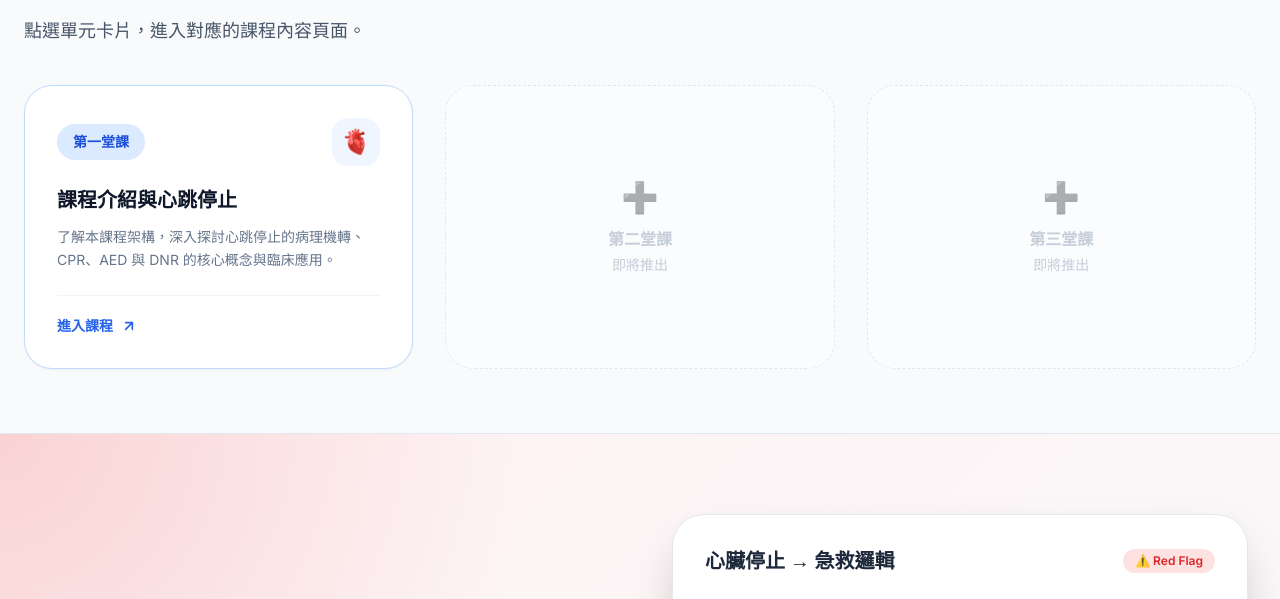
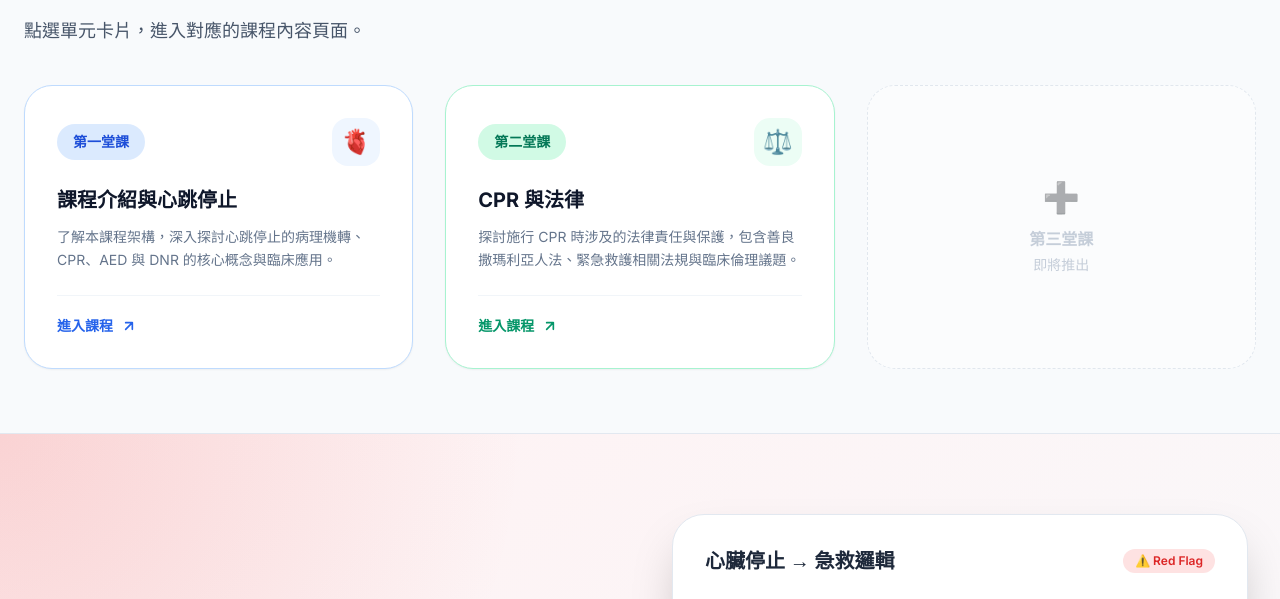
Before and after one commit to DrJimmy603ntsu/PreviewBeforeClass, a plain HTML site: page CPR/CPRGlobalView.html in a window 1280 px wide. Shown: the part 501-1100 px from the top of the page. Drawn offline with nearby package versions, Linux system fonts and the light colour scheme.

Commit message:
Add lesson card for CPR and Law section
Added a new lesson card for 'CPR 與法律' with details about legal responsibilities and protections related to CPR.

```diff
--- a/CPR/CPRGlobalView.html
+++ b/CPR/CPRGlobalView.html
@@ -161,7 +161,6 @@
   </style>
 </head>
 <body class="font-sans text-slate-800">
-
   <!-- Navbar -->
   <header class="sticky top-0 z-50 border-b border-slate-200 bg-white/90 backdrop-blur-lg">
     <div class="max-w-7xl mx-auto px-6 py-4 flex items-center justify-between">
@@ -191,7 +190,6 @@
       </a>
     </div>
   </header>
-
   <!-- ✅ Kahoot Pre-Quiz Banner -->
   <section id="quiz" class="kahoot-banner py-14 px-6">
     <div class="kahoot-dots" aria-hidden="true">
@@ -246,7 +244,6 @@
       </div>
     </div>
   </section>
-
   <!-- ✅ NEW: Section - Course Units / Lesson 1 -->
   <section id="lesson1" class="py-16 bg-slate-50 border-b border-slate-200">
     <div class="max-w-7xl mx-auto px-6">
@@ -276,12 +273,26 @@
             </svg>
           </div>
         </a>
-        <!-- Placeholder cards for future lessons -->
-        <div class="bg-white rounded-[28px] p-8 border border-dashed border-slate-300 flex flex-col items-center justify-center text-center opacity-50 min-h-[220px]">
-          <div class="text-3xl mb-3">➕</div>
-          <div class="text-slate-400 font-semibold">第二堂課</div>
-          <div class="text-slate-400 text-sm mt-1">即將推出</div>
-        </div>
+        <!-- Lesson 2 Card -->
+        <a href="CPRnLaw.html" class="lesson-card card-hover bg-white rounded-[28px] p-8 border border-emerald-200 shadow-sm group">
+          <div class="flex items-center justify-between mb-5">
+            <span class="px-4 py-2 rounded-full bg-emerald-100 text-emerald-700 text-sm font-semibold">第二堂課</span>
+            <div class="w-12 h-12 rounded-2xl bg-emerald-50 flex items-center justify-center text-2xl">⚖️</div>
+          </div>
+          <h3 class="text-xl font-bold text-slate-900 group-hover:text-emerald-600 transition mb-3">
+            CPR 與法律
+          </h3>
+          <p class="text-slate-500 text-sm leading-relaxed flex-1">
+            探討施行 CPR 時涉及的法律責任與保護，包含善良撒瑪利亞人法、緊急救護相關法規與臨床倫理議題。
+          </p>
+          <div class="flex items-center gap-2 text-emerald-600 font-semibold text-sm mt-6 pt-5 border-t border-slate-100">
+            進入課程
+            <svg class="lesson-arrow" width="16" height="16" viewBox="0 0 24 24" fill="none" stroke="currentColor" stroke-width="2.5" stroke-linecap="round" stroke-linejoin="round">
+              <path d="M7 17L17 7M17 7H7M17 7v10"/>
+            </svg>
+          </div>
+        </a>
+        <!-- Placeholder card for future lessons -->
         <div class="bg-white rounded-[28px] p-8 border border-dashed border-slate-300 flex flex-col items-center justify-center text-center opacity-50 min-h-[220px]">
           <div class="text-3xl mb-3">➕</div>
           <div class="text-slate-400 font-semibold">第三堂課</div>
@@ -290,7 +301,6 @@
       </div>
     </div>
   </section>
-
   <!-- Hero -->
   <section class="hero-gradient min-h-[60vh] flex items-center">
     <div class="max-w-7xl mx-auto px-6 py-20 grid lg:grid-cols-2 gap-16 items-center">
@@ -352,7 +362,6 @@
       </div>
     </div>
   </section>
-
   <!-- Section 1: Core Principles -->
   <section id="principles" class="py-24 bg-white border-y border-slate-200">
     <div class="max-w-7xl mx-auto px-6">
@@ -407,7 +416,6 @@
       </div>
     </div>
   </section>
-
   <!-- Section 2: Slides Gallery -->
   <section id="slides" class="py-24">
     <div class="max-w-7xl mx-auto px-6">
@@ -477,7 +485,6 @@
       </div>
     </div>
   </section>
-
   <!-- Section 3: Clinical Cases -->
   <section id="cases" class="py-24 bg-white border-y border-slate-200">
     <div class="max-w-7xl mx-auto px-6">
@@ -545,7 +552,6 @@
       </div>
     </div>
   </section>
-
   <!-- Section 4: Procedure -->
   <section id="procedure" class="py-24">
     <div class="max-w-7xl mx-auto px-6">
@@ -637,7 +643,6 @@
       </div>
     </div>
   </section>
-
   <!-- Section 5: Deep Discussion -->
   <section id="discussion" class="py-24 bg-white border-t border-slate-200">
     <div class="max-w-7xl mx-auto px-6">
@@ -678,7 +683,6 @@
       </div>
     </div>
   </section>
-
   <!-- Core Summary -->
   <section class="py-20">
     <div class="max-w-4xl mx-auto px-6 text-center">
@@ -694,7 +698,6 @@
       </div>
     </div>
   </section>
-
   <!-- Footer -->
   <footer class="bg-slate-950 text-white py-16">
     <div class="max-w-7xl mx-auto px-6">
@@ -740,6 +743,5 @@
       </div>
     </div>
   </footer>
-
 </body>
 </html>
```
